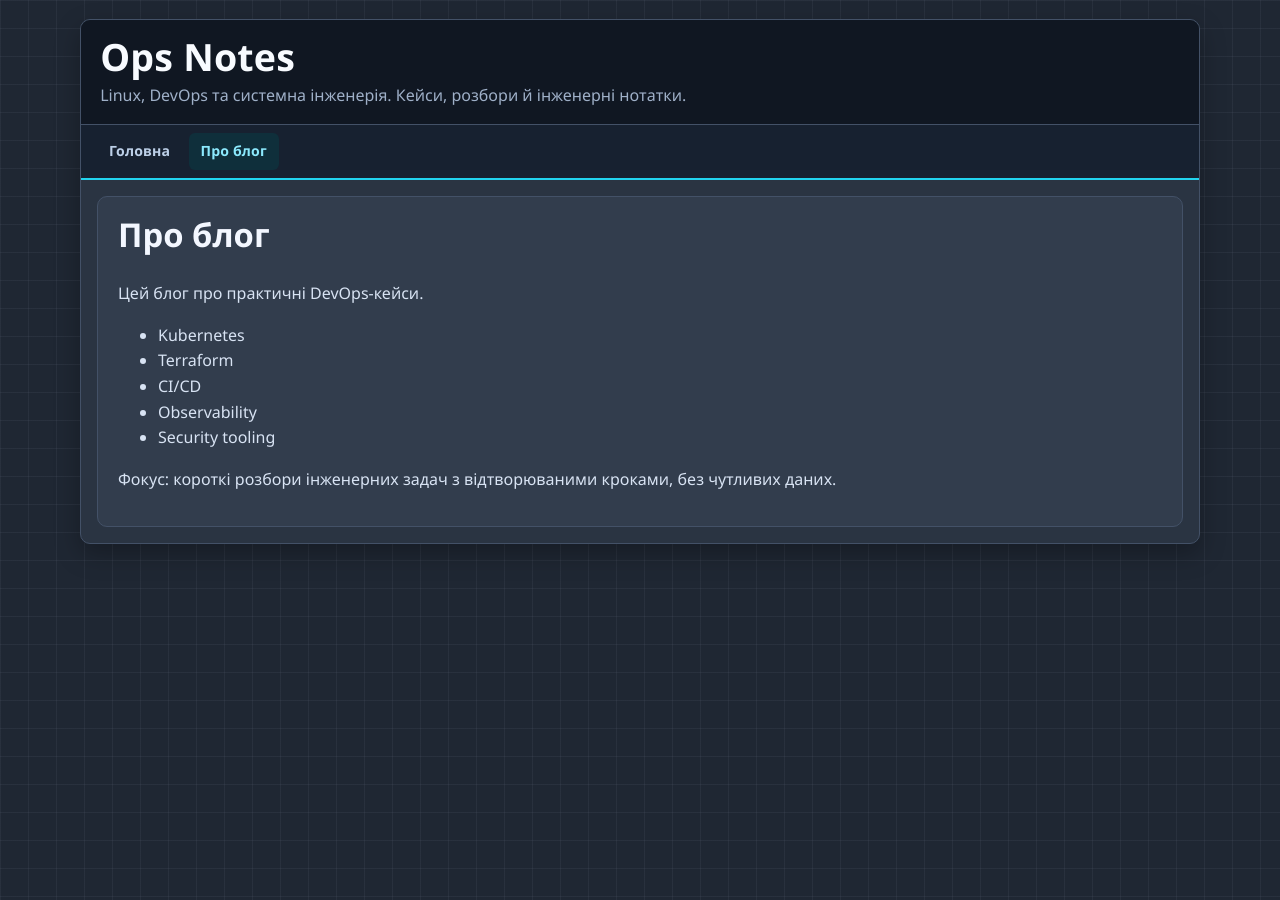
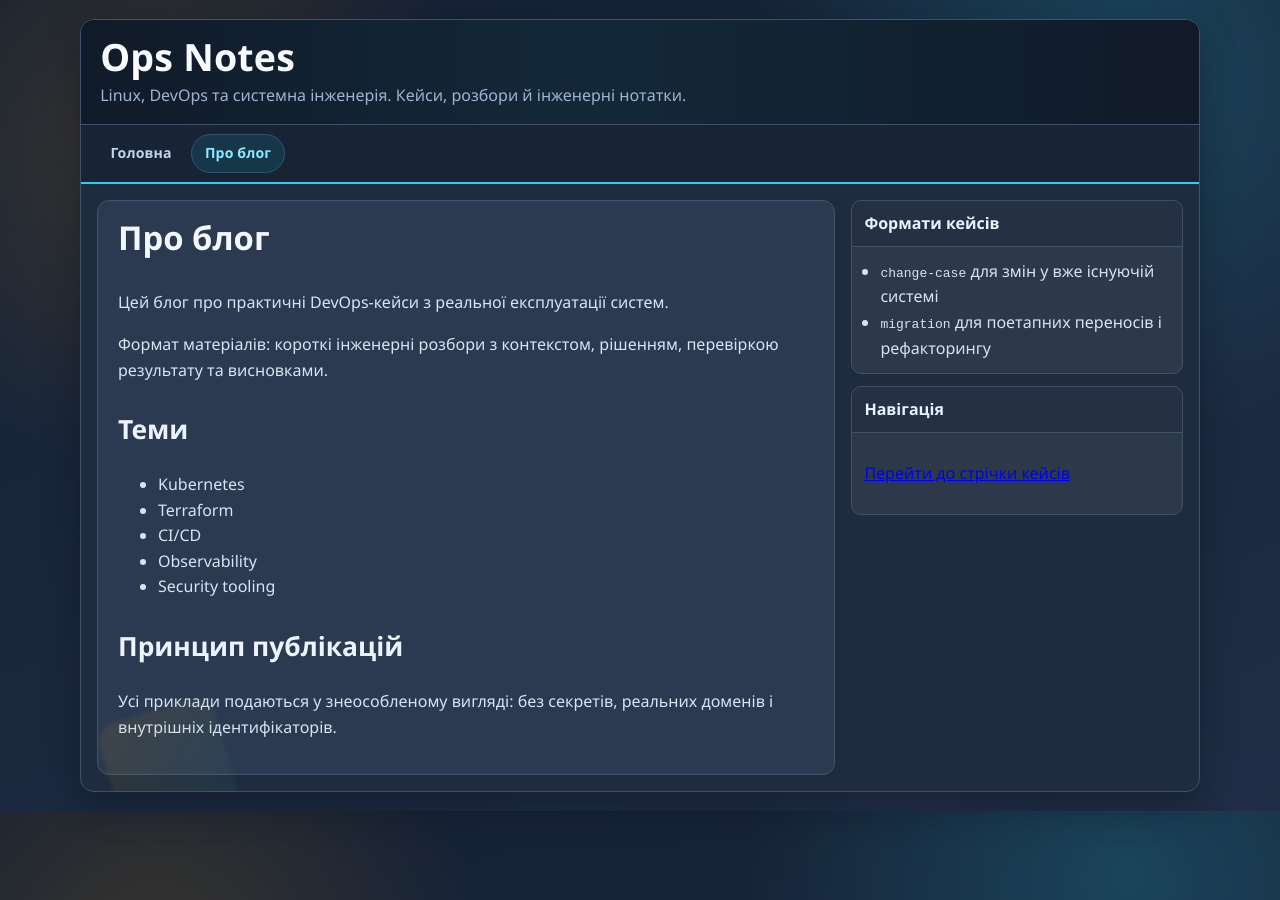
Before and after one commit to paparoot-devops/paparoot, a Jekyll site: the page built from about.md, in a window 1280 px wide. Built offline with Jekyll 4.4.1, drawn with Linux system fonts in a browser that asks for light colours.

Commit message:
redesign homepage to classic feed with sidebar

```diff
--- a/_layouts/default.html
+++ b/_layouts/default.html
@@ -7,28 +7,30 @@
   <link rel="icon" type="image/svg+xml" href="{{ '/assets/favicon.svg' | relative_url }}">
   <style>
     :root {
-      --bg: #1f2733;
-      --grid: rgba(148, 163, 184, 0.08);
-      --surface: #2a3442;
-      --card: #323d4d;
-      --line: #435167;
-      --line-strong: #54657f;
-      --ink: #e5edf8;
-      --muted: #b7c4d7;
+      --bg-a: #142033;
+      --bg-b: #1f2e46;
+      --surface: #1f2c3f;
+      --card: #2b3a50;
+      --line: #40516a;
+      --line-strong: #596d8b;
+      --ink: #e9f2ff;
+      --muted: #b7c7de;
       --brand: #22d3ee;
-      --brand-soft: #0f2f3b;
-      --code-bg: #2a3342;
+      --brand-2: #f59e0b;
+      --brand-3: #a78bfa;
+      --brand-soft: #16374a;
+      --code-bg: #243246;
     }
 
     * { box-sizing: border-box; }
 
     body {
       margin: 0;
-      background-color: var(--bg);
-      background-image:
-        linear-gradient(var(--grid) 1px, transparent 1px),
-        linear-gradient(90deg, var(--grid) 1px, transparent 1px);
-      background-size: 28px 28px;
+      background:
+        radial-gradient(circle at 12% 18%, rgba(245, 158, 11, 0.15) 0, transparent 25%),
+        radial-gradient(circle at 88% 8%, rgba(34, 211, 238, 0.18) 0, transparent 28%),
+        radial-gradient(circle at 70% 75%, rgba(167, 139, 250, 0.14) 0, transparent 22%),
+        linear-gradient(160deg, var(--bg-a) 0%, var(--bg-b) 100%);
       color: var(--ink);
       font-family: "IBM Plex Sans", "Segoe UI", sans-serif;
       line-height: 1.6;
@@ -39,15 +41,52 @@
       margin: 1.2rem auto;
       background: var(--surface);
       border: 1px solid var(--line);
-      border-radius: 10px;
+      border-radius: 14px;
       overflow: hidden;
-      box-shadow: 0 10px 26px rgba(0, 0, 0, 0.28);
+      box-shadow: 0 14px 34px rgba(8, 12, 20, 0.35);
+      position: relative;
+    }
+
+    .site-shell::before,
+    .site-shell::after {
+      content: "";
+      position: absolute;
+      width: 120px;
+      height: 120px;
+      border-radius: 20px;
+      filter: blur(2px);
+      pointer-events: none;
+      opacity: 0.5;
+    }
+
+    .site-shell::before {
+      background: linear-gradient(135deg, rgba(34, 211, 238, 0.2), rgba(167, 139, 250, 0.15));
+      top: -38px;
+      right: 32px;
+      transform: rotate(12deg);
+    }
+
+    .site-shell::after {
+      background: linear-gradient(135deg, rgba(245, 158, 11, 0.2), rgba(34, 211, 238, 0.1));
+      bottom: -38px;
+      left: 28px;
+      transform: rotate(-16deg);
     }
 
     .site-head {
-      background: #101722;
+      background: #111a29;
       border-bottom: 1px solid var(--line);
       padding: 1.1rem 1.2rem 1rem;
+      position: relative;
+      overflow: hidden;
+    }
+
+    .site-head::after {
+      content: "";
+      position: absolute;
+      inset: 0;
+      background: linear-gradient(90deg, transparent 0%, rgba(34, 211, 238, 0.08) 45%, transparent 100%);
+      pointer-events: none;
     }
 
     .brand {
@@ -56,22 +95,26 @@
       line-height: 1;
       font-weight: 700;
       letter-spacing: 0.2px;
+      position: relative;
+      z-index: 1;
     }
 
     .brand a { text-decoration: none; color: #f8fbff; }
 
     .subtitle {
       margin: 0.45rem 0 0;
-      color: #9fb0c8;
+      color: #9fb4d1;
       font-size: 1rem;
+      position: relative;
+      z-index: 1;
     }
 
     .site-top {
       display: flex;
       align-items: center;
       gap: 0.5rem;
-      padding: 0.5rem 1rem;
-      background: #172130;
+      padding: 0.55rem 1rem;
+      background: #182336;
       border-bottom: 2px solid var(--brand);
     }
 
@@ -79,18 +122,20 @@
 
     .nav a {
       text-decoration: none;
-      color: #bdd0e8;
-      padding: 0.45rem 0.75rem;
-      border-radius: 6px;
+      color: #c3d5ee;
+      padding: 0.45rem 0.78rem;
+      border-radius: 999px;
       font-size: 0.88rem;
       text-transform: none;
       letter-spacing: 0.15px;
       font-weight: 600;
+      border: 1px solid transparent;
     }
 
     .nav a:hover,
     .nav a.active {
       background: var(--brand-soft);
+      border-color: #2f556b;
       color: #8be9fd;
     }
 
@@ -99,8 +144,9 @@
     .article-card {
       background: var(--card);
       border: 1px solid var(--line);
-      border-radius: 10px;
+      border-radius: 12px;
       padding: 1.1rem 1.25rem;
+      box-shadow: inset 0 0 0 1px rgba(255, 255, 255, 0.02);
     }
 
     .article-card h1 { margin-top: 0; font-size: 2.05rem; line-height: 1.2; color: #f3f7ff; }
--- a/about.md
+++ b/about.md
@@ -4,17 +4,78 @@ title: "Про блог"
 permalink: /about/
 ---
 
-<div class="content-shell">
-  <article class="article-card">
-    <h1>Про блог</h1>
-    <p>Цей блог про практичні DevOps-кейси.</p>
-    <ul>
-      <li>Kubernetes</li>
-      <li>Terraform</li>
-      <li>CI/CD</li>
-      <li>Observability</li>
-      <li>Security tooling</li>
-    </ul>
-    <p>Фокус: короткі розбори інженерних задач з відтворюваними кроками, без чутливих даних.</p>
-  </article>
+<style>
+.about-grid {
+  display: grid;
+  grid-template-columns: minmax(0, 2fr) minmax(260px, 0.9fr);
+  gap: 1rem;
+  padding: 1rem;
+}
+
+.about-side-box {
+  background: #2d3949;
+  border: 1px solid var(--line);
+  border-radius: 10px;
+  margin-bottom: 0.75rem;
+  overflow: hidden;
+}
+
+.about-side-title {
+  margin: 0;
+  padding: 0.62rem 0.78rem;
+  border-bottom: 1px solid var(--line);
+  background: #253142;
+  color: #eaf2ff;
+  font-size: 1rem;
+}
+
+.about-side-inner { padding: 0.72rem 0.78rem; color: #d7e3f5; }
+
+.about-list {
+  margin: 0;
+  padding-left: 1rem;
+}
+
+@media (max-width: 900px) {
+  .about-grid { grid-template-columns: 1fr; }
+}
+</style>
+
+<div class="about-grid">
+  <section>
+    <article class="article-card">
+      <h1>Про блог</h1>
+      <p>Цей блог про практичні DevOps-кейси з реальної експлуатації систем.</p>
+      <p>Формат матеріалів: короткі інженерні розбори з контекстом, рішенням, перевіркою результату та висновками.</p>
+      <h2>Теми</h2>
+      <ul>
+        <li>Kubernetes</li>
+        <li>Terraform</li>
+        <li>CI/CD</li>
+        <li>Observability</li>
+        <li>Security tooling</li>
+      </ul>
+      <h2>Принцип публікацій</h2>
+      <p>Усі приклади подаються у знеособленому вигляді: без секретів, реальних доменів і внутрішніх ідентифікаторів.</p>
+    </article>
+  </section>
+
+  <aside>
+    <section class="about-side-box">
+      <h3 class="about-side-title">Формати кейсів</h3>
+      <div class="about-side-inner">
+        <ul class="about-list">
+          <li><code>change-case</code> для змін у вже існуючій системі</li>
+          <li><code>migration</code> для поетапних переносів і рефакторингу</li>
+        </ul>
+      </div>
+    </section>
+
+    <section class="about-side-box">
+      <h3 class="about-side-title">Навігація</h3>
+      <div class="about-side-inner">
+        <p><a href="{{ '/' | relative_url }}">Перейти до стрічки кейсів</a></p>
+      </div>
+    </section>
+  </aside>
 </div>
```
Also changed, not shown: index.html (+20 -4 lines).
